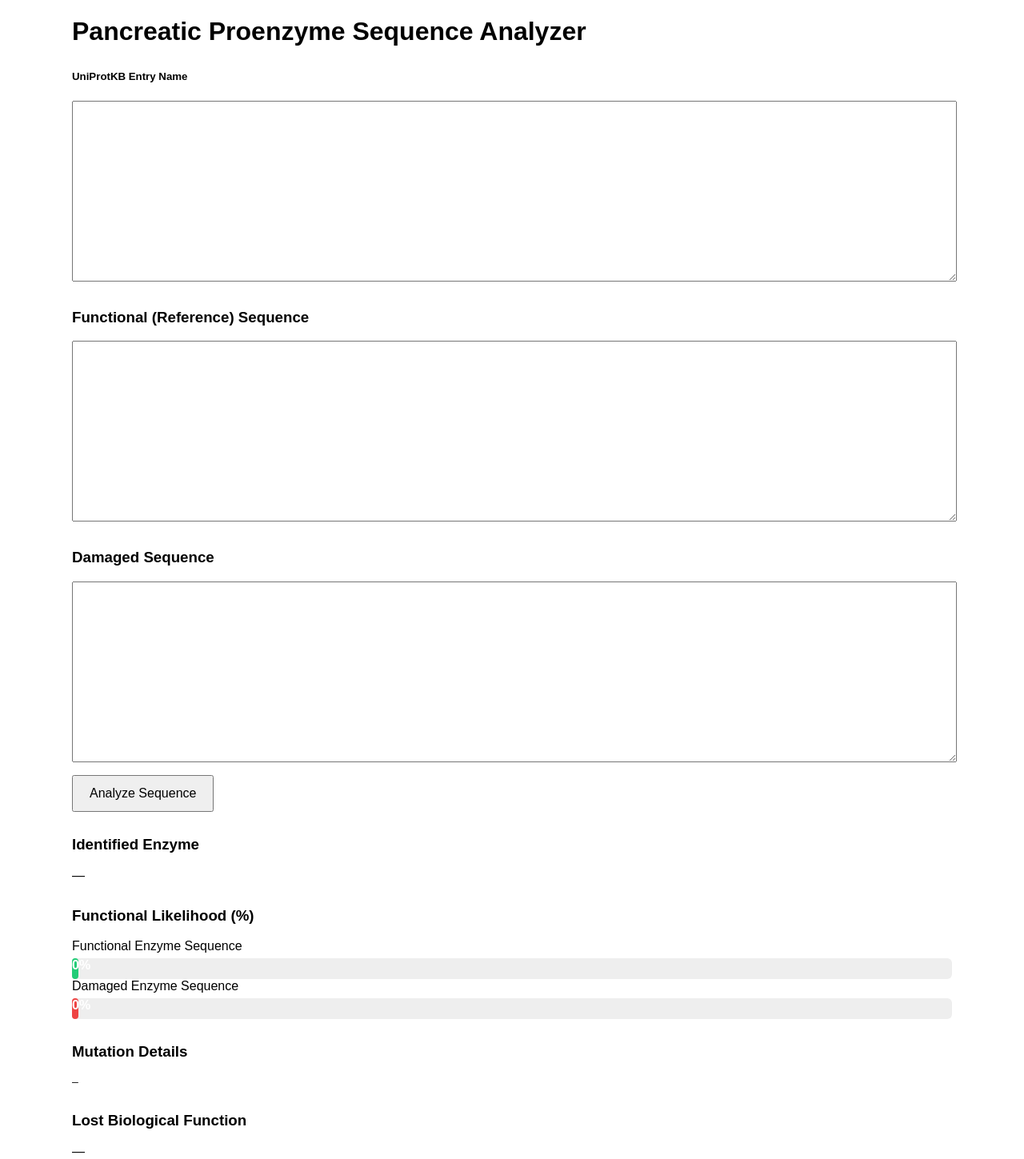
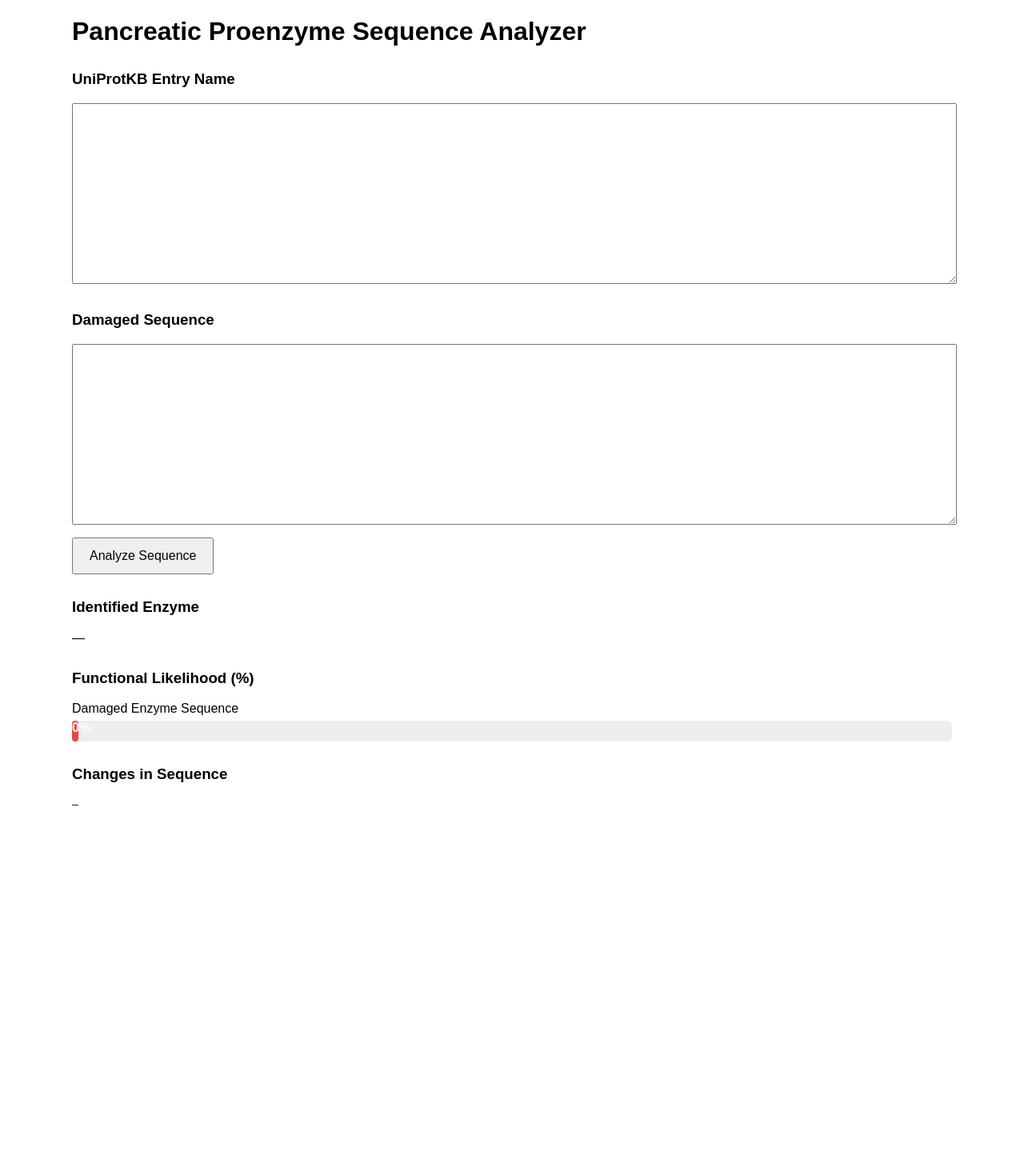
Before and after one commit to nareddyt1-cell/Backend1, a Python web app: template templates/index.html in a window 1280 px wide. Shown: the whole page at 80% size. After the commit the page ends 1007 px from the top, so only its background shows below. Run offline with Jinja, Linux system fonts and the light colour scheme; the template is opened without the code that fills it, so the values that code supplies are empty.

Commit message:
Refactor enzyme sequence analyzer UI and logic
Updated the HTML structure and JavaScript functionality for analyzing enzyme sequences. Removed unused elements and improved the display of analysis results.

```diff
--- a/templates/index.html
+++ b/templates/index.html
@@ -18,8 +18,6 @@ textarea {
     white-space: pre-wrap;
     word-break: break-word;
 }
-
-
 
 button {
     margin-top: 12px;
@@ -48,14 +46,9 @@ button {
     font-weight: bold;
 }
 
-.normal {
-    background: #2c7;
-}
-
 .damaged {
     background: #e44;
 }
-
 
 </style>
 </head>
@@ -65,14 +58,10 @@ button {
 <h1>Pancreatic Proenzyme Sequence Analyzer</h1>
 <div class="section">
 
-<h5>UniProtKB Entry Name</h5>
+<h3>UniProtKB Entry Name</h3>
 <textarea id="uniprotkb"></textarea>
 </div>
 
-<div class="section">
-<h3>Functional (Reference) Sequence</h3>
-<textarea id="normal"></textarea>
-</div>
 
 <div class="section">
 <h3>Damaged Sequence</h3>
@@ -88,12 +77,6 @@ button {
 
 <div class="section">
 <h3>Functional Likelihood (%)</h3>
-
-<label>Functional Enzyme Sequence</label>
-<div class="bar-container">
-    <div id="normalBar" class="bar normal" style="width:0%">0%</div>
-</div>
-
 <label>Damaged Enzyme Sequence</label>
 <div class="bar-container">
     <div id="damagedBar" class="bar damaged" style="width:0%">0%</div>
@@ -101,22 +84,18 @@ button {
 </div>
 
 <div class="section">
-<h3>Mutation Details</h3>
-<pre id="mutations">—</pre>
+<h3>Changes in Sequence</h3>
+<pre id="changes">—</pre>
 </div>
 
-<div class="section">
-<h3>Lost Biological Function</h3>
-<div id="lost">—</div>
-</div>
+
 
 <script>
 async function analyze() {
     console.log("Analyze button clicked");
 
-    const normal = document.getElementById("normal").value.trim();
+    const uniprotkb = document.getElementById("uniprotkb").value.trim();
     const damaged = document.getElementById("damaged").value.trim();
-    const uniprotkb = document.getElementById("uniprotkb").value.trim();
     if (!normal || !damaged) {
         alert("Please paste both sequences.");
         return;
@@ -127,31 +106,24 @@ async function analyze() {
             method: "POST",
             headers: {"Content-Type": "application/json"},
             body: JSON.stringify({
-                normal_sequence: normal,
-                damaged_sequence: damaged,
-                uniprotkb_id: uniprotkb
+                uniprotkb_id: uniprotkb,
+                damaged_sequence: damaged
             })
         });
 
         const data = await response.json();
 
         document.getElementById("enzyme").textContent = data.identified_enzyme;
-        document.getElementById("lost").textContent = data.lost_function;
-
-        document.getElementById("normalBar").style.width = data.normal_percent + "%";
-        document.getElementById("normalBar").textContent = data.normal_percent + "%";
-
         document.getElementById("damagedBar").style.width = data.damaged_percent + "%";
         document.getElementById("damagedBar").textContent = data.damaged_percent + "%";
-
-        document.getElementById("mutations").textContent =
-            data.mutations.map(
+        document.getElementById("changes").textContent = data.changes_in_sequence;
+            data.changes.map(
                 m => `Position ${m.position}: ${m.from} → ${m.to}`
-            ).join("\n") || "No mutations detected.";
+            ).join("\n") || "No changes in amino acids detected.";
 
     } catch (err) {
         console.error(err);
-        alert("Backend connection failed.");
+        alert("Backend connection failed");
     }
 }
 </script>
```
